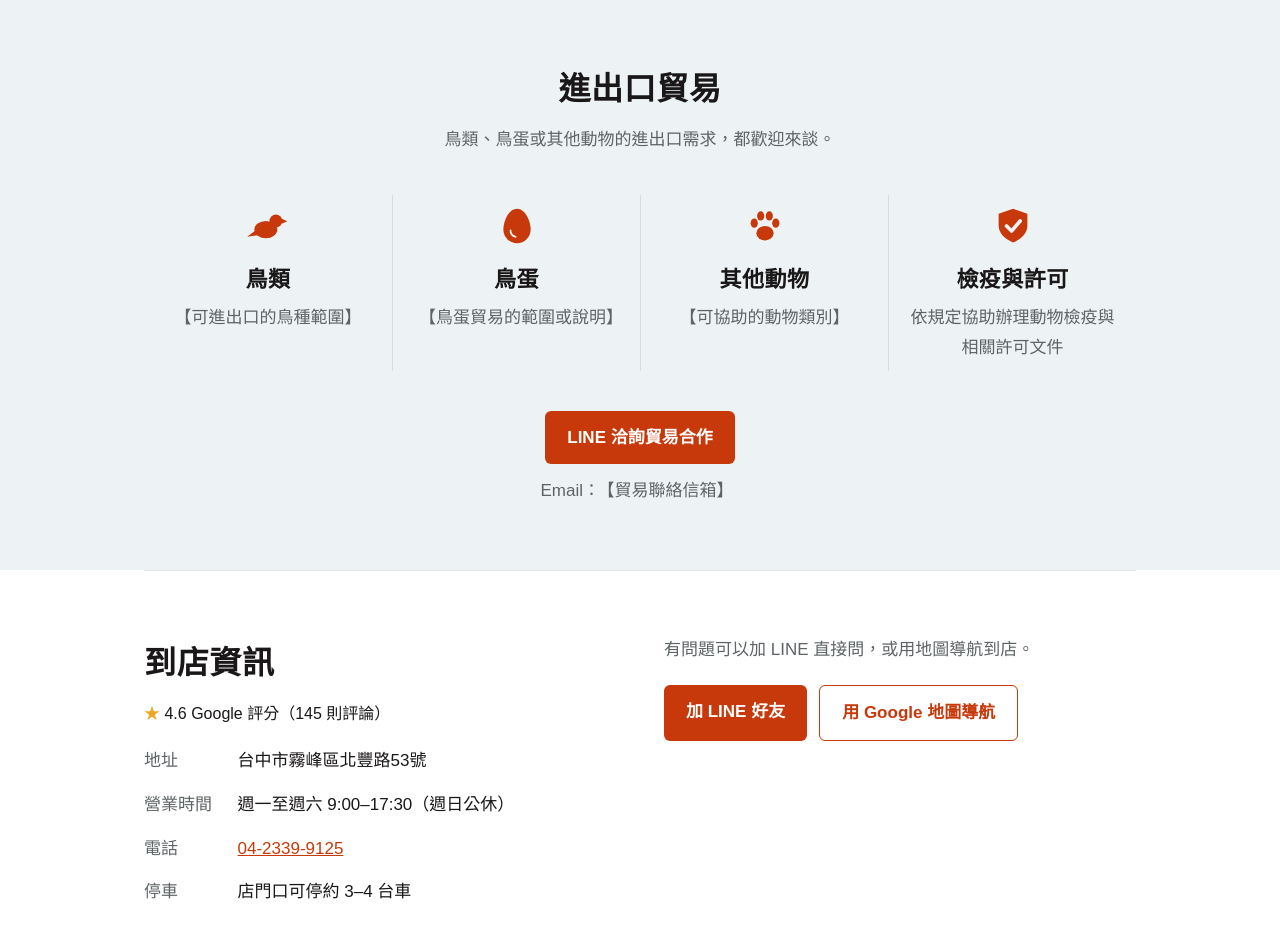
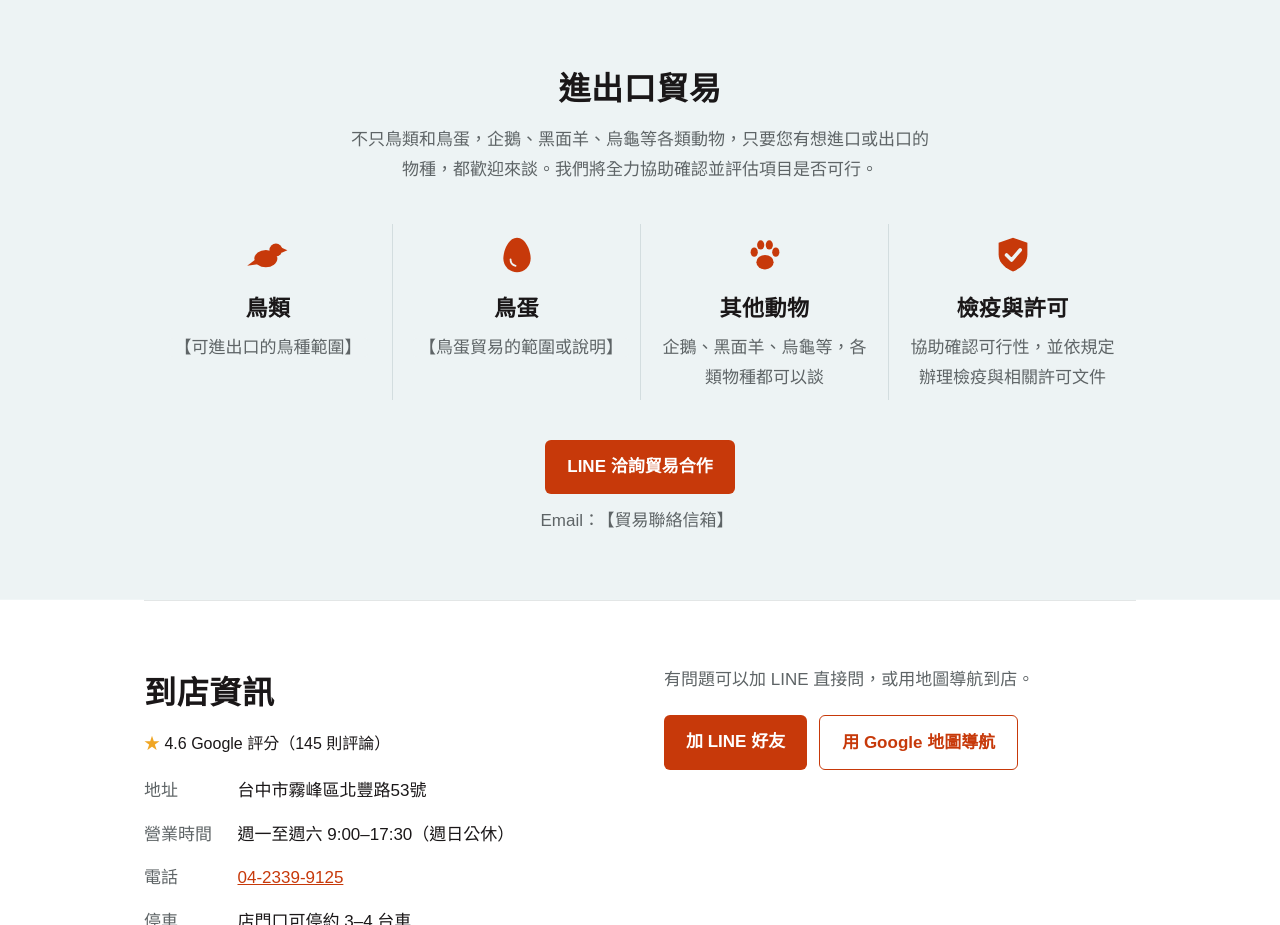
Before and after one commit to hoyuanbirdstw/hoyuanbirdstw.github.io, a plain HTML site: page index.html in a window 1280 px wide. Shown: the part 3300-4225 px from the top of the page. Drawn offline with Linux system fonts and the light colour scheme.

Commit message:
Update import/export section copy

```diff
--- a/index.html
+++ b/index.html
@@ -353,7 +353,7 @@
 
   <section id="trade" class="tinted">
     <h2 class="center" data-i18n="trade_title">進出口貿易</h2>
-    <p class="lead center" data-i18n="trade_lead">鳥類、鳥蛋或其他動物的進出口需求，都歡迎來談。</p>
+    <p class="lead center" data-i18n="trade_lead">不只鳥類和鳥蛋，企鵝、黑面羊、烏龜等各類動物，只要您有想進口或出口的物種，都歡迎來談。我們將全力協助確認並評估項目是否可行。</p>
     <div class="icons four plain">
       <div class="item">
         <span class="circle small"><svg viewBox="0 0 64 64" aria-hidden="true"><ellipse cx="29" cy="37" rx="16" ry="12"/><circle cx="43" cy="25" r="9"/><polygon points="51,22 59,25.5 51,29"/><polygon points="15,38 3,47 18,45"/></svg></span>
@@ -368,12 +368,12 @@
       <div class="item">
         <span class="circle small"><svg viewBox="0 0 64 64" aria-hidden="true"><ellipse cx="32" cy="42" rx="12" ry="10"/><ellipse cx="17" cy="28" rx="5" ry="6.5"/><ellipse cx="26" cy="18" rx="5" ry="6.5"/><ellipse cx="38" cy="18" rx="5" ry="6.5"/><ellipse cx="47" cy="28" rx="5" ry="6.5"/></svg></span>
         <h3 data-i18n="tr3">其他動物</h3>
-        <p data-i18n="tr3_t"><span class="fill">【可協助的動物類別】</span></p>
+        <p data-i18n="tr3_t">企鵝、黑面羊、烏龜等，各類物種都可以談</p>
       </div>
       <div class="item">
         <span class="circle small"><svg viewBox="0 0 64 64" aria-hidden="true"><path d="M32 8 L52 15 V31 c0 12 -9 19 -20 24 c-11 -5 -20 -12 -20 -24 V15z"/><polyline class="cut-line thick" points="23,32 30,39 42,25"/></svg></span>
         <h3 data-i18n="tr4">檢疫與許可</h3>
-        <p data-i18n="tr4_t">依規定協助辦理動物檢疫與相關許可文件</p>
+        <p data-i18n="tr4_t">協助確認可行性，並依規定辦理檢疫與相關許可文件</p>
       </div>
     </div>
     <div class="trade-contact">
@@ -470,11 +470,11 @@ var EN = {
   about_photo: "[Photo of the shop or our birds]",
   gal_title: "Gallery", gal_lead: "Come by and see our birds and our shop.",
   trade_title: "Import & Export",
-  trade_lead: "We handle the import and export of birds, bird eggs and other animals. Get in touch to discuss your needs.",
+  trade_lead: "Beyond birds and bird eggs, we handle animals such as penguins, black-faced sheep and turtles. Whatever species you’re looking to import or export, let’s talk. We’ll do our best to check and assess whether your project is feasible.",
   tr1: "Birds", tr1_t: '<span class="fill">[Bird species we handle]</span>',
   tr2: "Bird Eggs", tr2_t: '<span class="fill">[Scope of egg trade]</span>',
-  tr3: "Other Animals", tr3_t: '<span class="fill">[Animal categories we handle]</span>',
-  tr4: "Quarantine & Permits", tr4_t: "We help arrange animal quarantine and required permits",
+  tr3: "Other Animals", tr3_t: "Penguins, black-faced sheep, turtles and more",
+  tr4: "Quarantine & Permits", tr4_t: "We assess feasibility and help arrange quarantine and required permits",
   trade_btn: "Contact Us on LINE",
   trade_mail: 'Email: <span class="fill">[Trade contact email]</span>',
   visit_title: "Visit Us",
```
